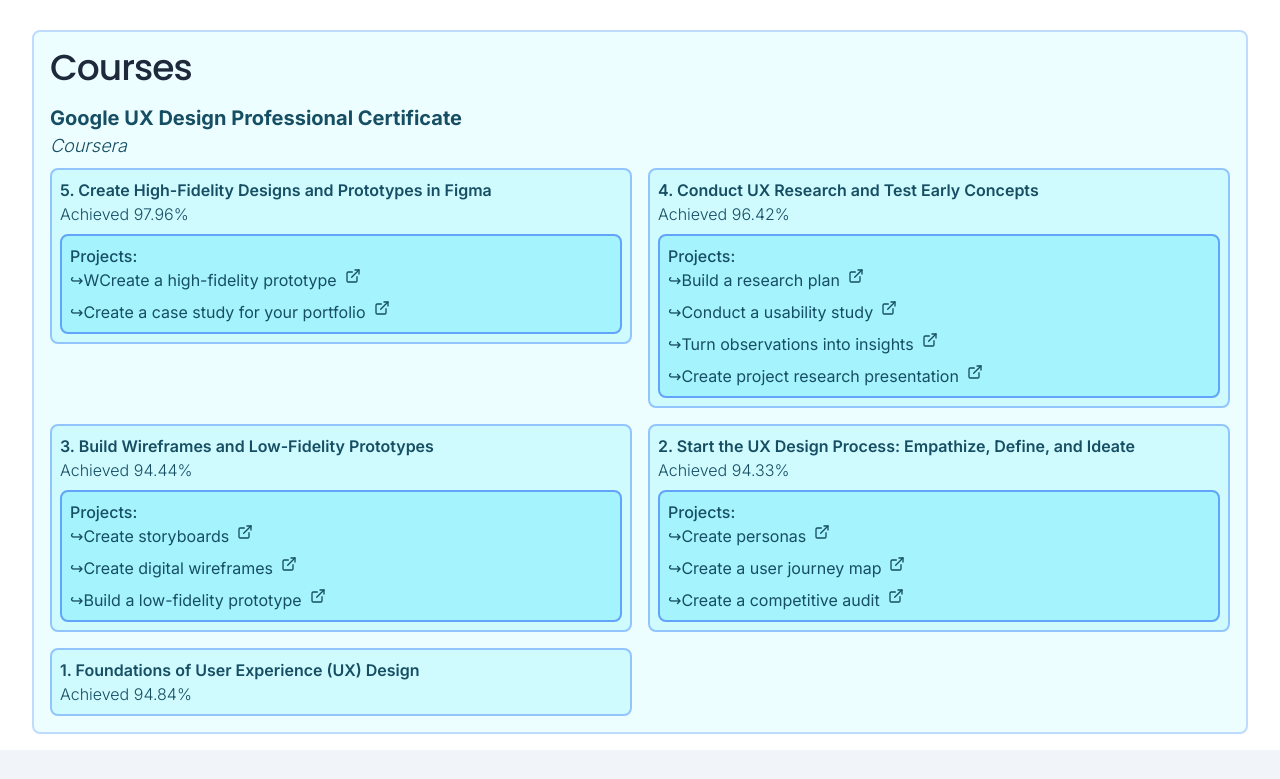
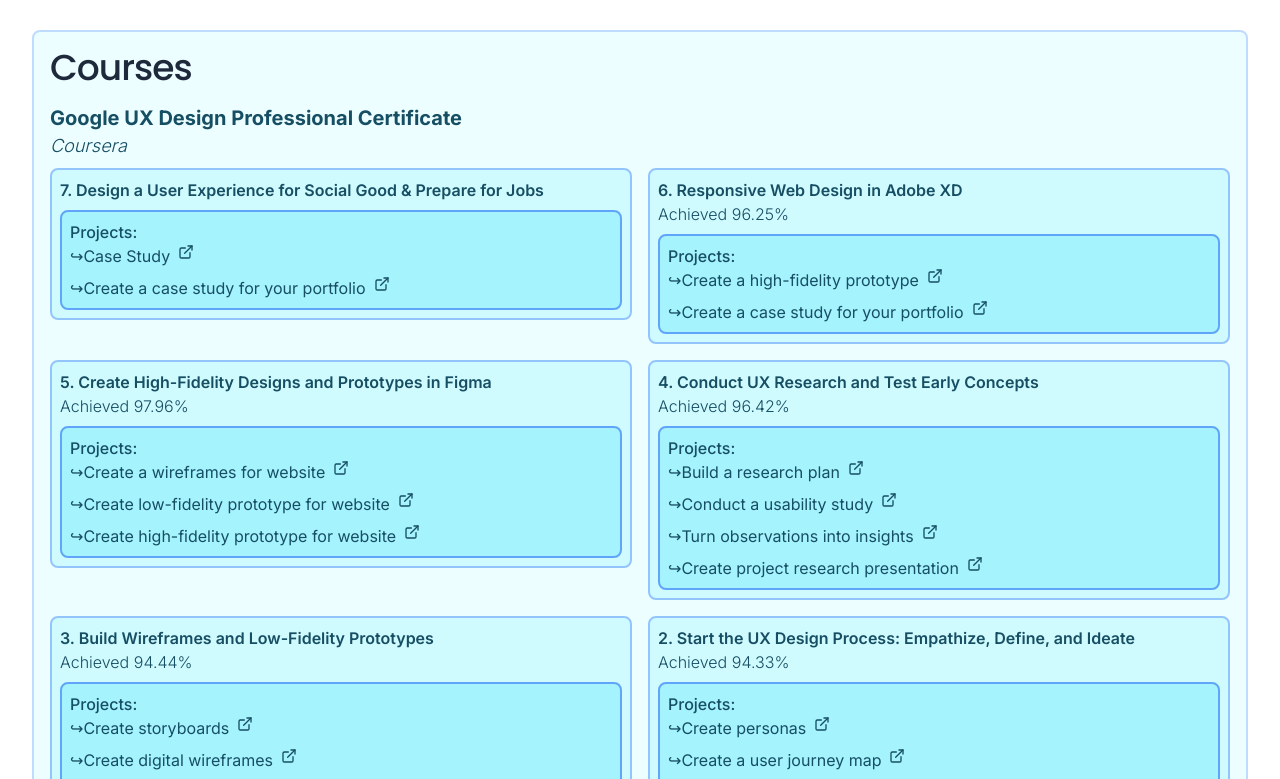
Before and after one commit to akai28/akai28.github.io, a React (Create React App) app: page / in a window 1280 px wide. Shown: the part 698-1477 px from the top of the page. Built offline with nearby package versions, Linux system fonts and the light colour scheme.

Commit message:
added 6,7

```diff
--- a/src/constants/data/allCertifications.js
+++ b/src/constants/data/allCertifications.js
@@ -5,18 +5,56 @@ export const allCertifications = [
     certificateProvider: "Coursera",
     courses: [
       {
+        cid: 7,
+        courseName: "Design a User Experience for Social Good & Prepare for Jobs",
+        projects: [
+          {
+            pid: 1,
+            projectName: "Case Study",
+            projectLink: "https://www.coursera.org/learn/ux-design-professional/home/welcome"
+          },
+          {
+            pid: 2,
+            projectName: "Create a case study for your portfolio",
+            projectLink: "https://www.coursera.org/learn/ux-design-professional/home/welcome"
+          }
+        ]
+      },
+      {
+        cid: 6,
+        courseName: "Responsive Web Design in Adobe XD",
+        achievement: "Achieved 96.25%",
+        projects: [
+          {
+            pid: 1,
+            projectName: "Create a high-fidelity prototype",
+            projectLink: "https://www.coursera.org/learn/ux-design-professional/home/welcome"
+          },
+          {
+            pid: 2,
+            projectName: "Create a case study for your portfolio",
+            projectLink: "https://www.coursera.org/learn/ux-design-professional/home/welcome"
+          }
+        ]
+      },
+      {
         cid: 5,
         courseName: "Create High-Fidelity Designs and Prototypes in Figma",
         achievement: "Achieved 97.96%",
         projects: [
           {
             pid: 1,
-            projectName: "WCreate a high-fidelity prototype",
+            projectName: "Create a wireframes for website",
             projectLink: "https://www.coursera.org/learn/ux-design-professional/home/welcome"
           },
           {
             pid: 2,
-            projectName: "Create a case study for your portfolio",
+            projectName: "Create low-fidelity prototype for website",
+            projectLink: "https://www.coursera.org/learn/ux-design-professional/home/welcome"
+          },
+          {
+            pid: 2,
+            projectName: "Create high-fidelity prototype for website",
             projectLink: "https://www.coursera.org/learn/ux-design-professional/home/welcome"
           }
         ]
```
